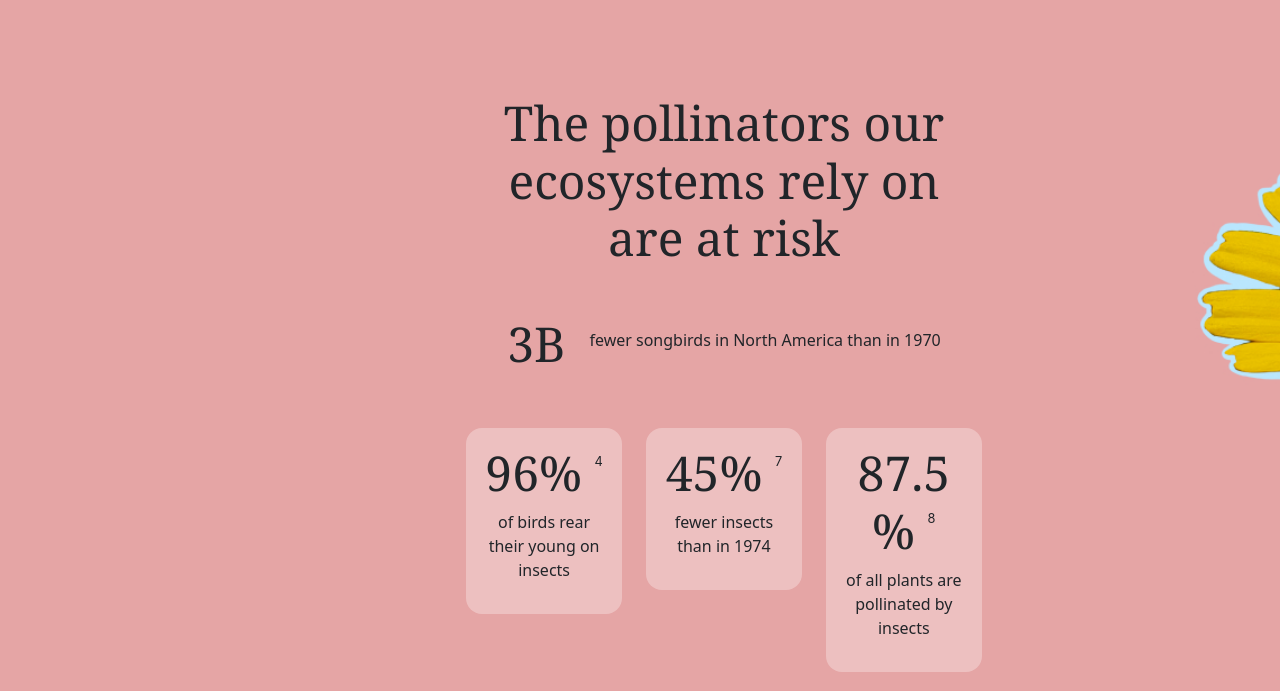
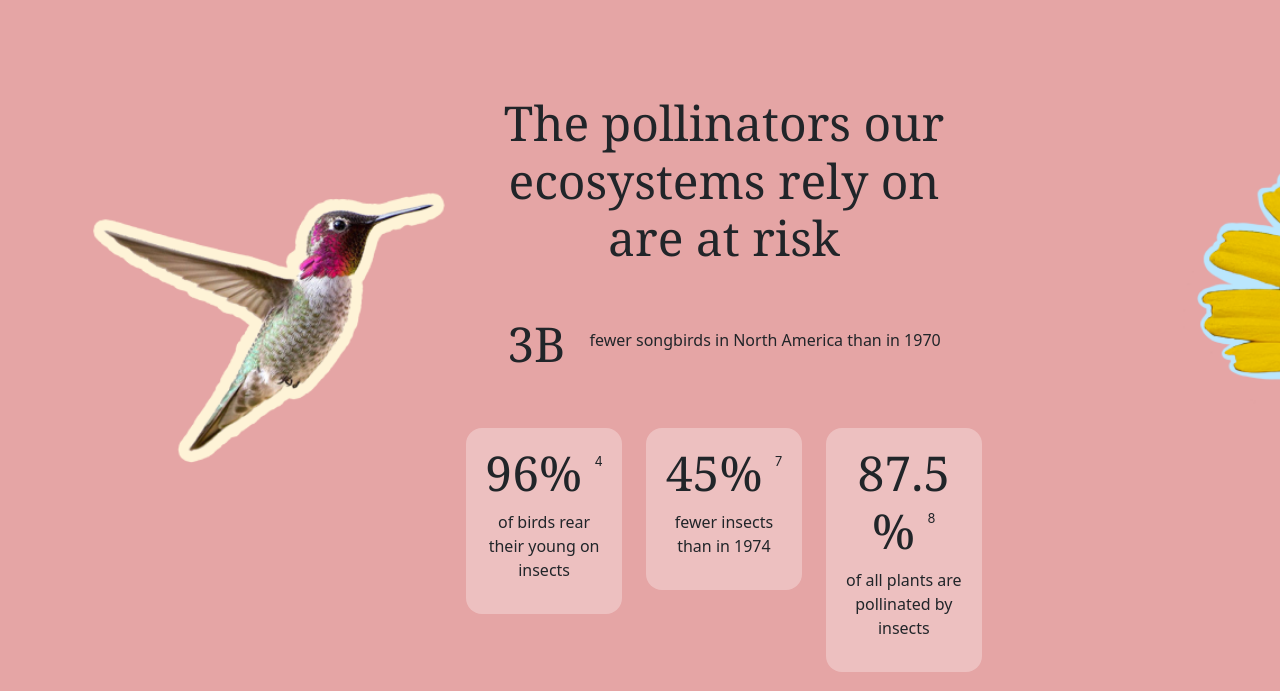
Before and after one commit to danpliego/sustainability-static, a plain HTML site: page index.html in a window 1280 px wide. Shown: the part 4349-5040 px from the top of the page. Drawn offline with nearby package versions, Linux system fonts and the light colour scheme; a web font is replaced by a local one.

Commit message:
change hummingbird

```diff
--- a/main.css
+++ b/main.css
@@ -328,7 +328,7 @@ nav ul li a {
 
 @media (min-width: 769px) {
   .bg-pollinators {
-    background: url('images/bg-flower.jpg') no-repeat;
+    background: url('images/bg-flower.png') no-repeat;
     background-size: cover;
   }
 }
```
Also changed, not shown: images/bg-flower.jpg (deleted), images/bg-flower.png (added).
